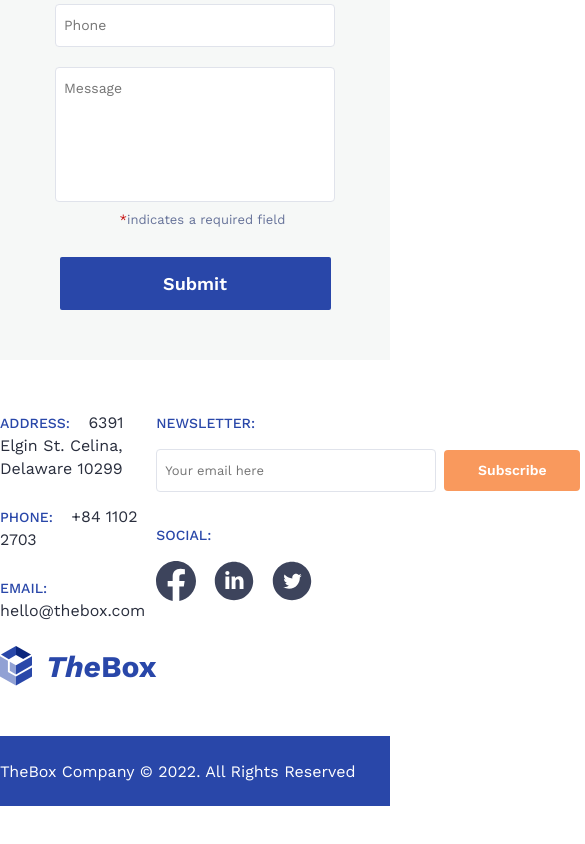
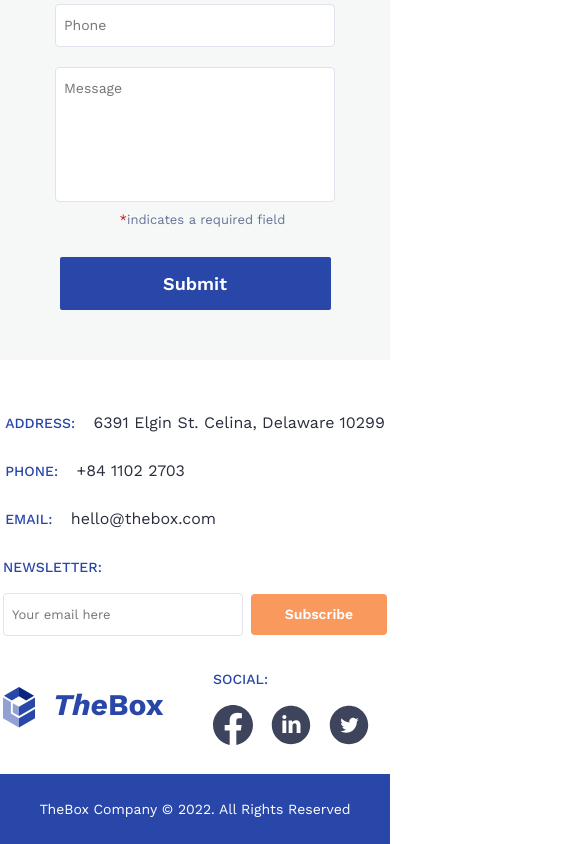
Before and after one commit to immute70/firstProject, a Next.js app: page / in a window 390 px wide. Shown: the part 8262-9106 px from the top of the page, 585 px wide, since content can reach past the window. Before the commit the page ends 9068 px from the top, so only its background shows below. Built offline with nearby package versions, Linux system fonts and the light colour scheme.

Commit message:
Complete adaptive

```diff
--- a/pages/index.tsx
+++ b/pages/index.tsx
@@ -445,11 +445,21 @@ export default function Home() {
                           <input placeholder='Your email here'></input>
                           <a>Subscribe</a>
                       </div>
-                      <p>Social:</p>
-                      <div className='social'>
-                          <img src='/images/icon-facebook.svg'></img>
-                          <img src='/images/icon-linkedin.svg'></img>
-                          <img src='/images/icon-twitter.svg'></img>
+                      <div className='social-mobile'>
+                          <div>
+                              <div className="sec-8-logo-mobile the-box">
+                                  <img src="/images/Group.svg" alt='logo-header' className='Logo'></img>
+                                  <h2><em>The</em>Box</h2>
+                              </div>
+                          </div>
+                          <div>
+                              <p>Social:</p>
+                              <div className='social'>
+                                  <img src='/images/icon-facebook.svg'></img>
+                                  <img src='/images/icon-linkedin.svg'></img>
+                                  <img src='/images/icon-twitter.svg'></img>
+                              </div>
+                          </div>
                       </div>
                   </div>
               </div>
--- a/styles/globals.css
+++ b/styles/globals.css
@@ -901,6 +901,10 @@ footer {
   display: none;
 }
 
+.sec-8-logo-mobile {
+  display: none;
+}
+
 
 
 
@@ -1261,4 +1265,47 @@ footer {
     font-size: 18px;
   }
 
+/*  Section 8  */
+
+  .sec-8-flex {
+    flex-direction: column;
+    justify-content: center;
+    align-items: center;
+  }
+
+  .form-and-button input {
+    max-width: 240px;
+  }
+
+  .sec-8-logo {
+    display: none;
+  }
+
+  .sec-8-logo-mobile {
+    display: flex;
+
+  }
+
+  .social-mobile {
+    display: flex;
+    justify-content: space-between;
+    align-items: center;
+  }
+
+  .landSection:last-child {
+    padding: 50px 0 25px 0;
+  }
+
+/* Footer */
+
+  .footer-flex {
+    justify-content: center;
+    min-width: 380px;
+    max-width: 700px;
+  }
+
+  .footer-flex p {
+    font-size: 14px;
+  }
+
 }
```
